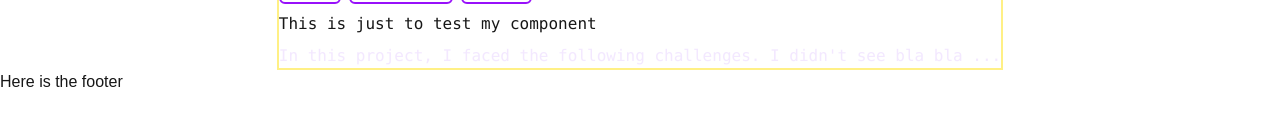
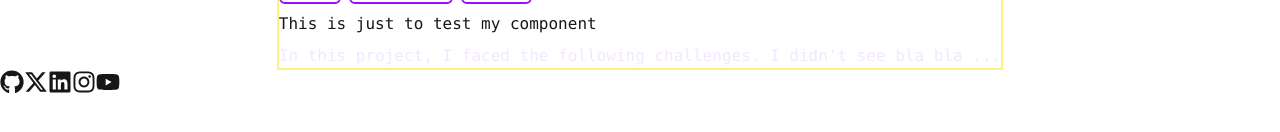
Before and after one commit to Qayyax/portfolio, a Next.js app: page / in a window 1280 px wide. Shown: the part 590-722 px from the top of the page. Built offline with nearby package versions, Linux system fonts and the light colour scheme; a web font is replaced by a local one.

Commit message:
added icons for ig, yt, github, linkedin, x,

```diff
--- /dev/null
+++ b/app/_ui/components/icons/social-icons.tsx
@@ -0,0 +1,14 @@
+import { IconType } from "react-icons";
+
+type Props = {
+  icon: IconType;
+  to: string;
+};
+
+export default function SocialIcon({ icon: Icon, to }: Props) {
+  return (
+    <a href={to} target="_blank">
+      <Icon className="text-2xl" />
+    </a>
+  );
+}
--- a/app/_ui/layout/footer.tsx
+++ b/app/_ui/layout/footer.tsx
@@ -1,9 +1,57 @@
 // TODO:
 // - Icon links to :
-// - [] Github, linked in, x, gmail
+// - [x] Github, linked in, x, gmail, youtube
 // - [] my name at the center of the footer
 // - [] Buy me coffe icon
 //   - [] https://coff.ee/qayyax
+
+import SocialIcon from "../components/icons/social-icons";
+
+import { FaYoutube as Youtube } from "react-icons/fa6";
+import { FaGithub as Github } from "react-icons/fa";
+import { FaLinkedin as LinkedIn } from "react-icons/fa6";
+import { FaXTwitter as Twitter } from "react-icons/fa6";
+import { FaInstagram as Instagram } from "react-icons/fa6";
+
+const links = {
+  youtube: {
+    title: "Youtube",
+    link: "https://www.youtube.com/@TifeLogs",
+    icon: Youtube,
+  },
+  gitHub: {
+    title: "GitHub",
+    link: "https://www.github.com/qayyax",
+    icon: Github,
+  },
+  linkedIn: {
+    title: "LinkedIn",
+    link: "https://www.linkedin.com/in/tife-olatunji-b12729296/",
+    description: "Send me a message here :)",
+    icon: LinkedIn,
+  },
+  instagram: {
+    title: "Instagram",
+    link: "https://www.instagram.com/tife_len/",
+    icon: Instagram,
+    description: "I post art and random things, chat with me here",
+  },
+  twitter: {
+    title: "X / Twitter",
+    link: "https://x.com/qayyax",
+    icon: Twitter,
+    description: "I only post when I make something",
+  },
+};
+
 export default function Footer() {
-  return <footer>Here is the footer</footer>;
+  return (
+    <footer className="flex">
+      <SocialIcon to={links.gitHub.link} icon={links.gitHub.icon} />
+      <SocialIcon to={links.twitter.link} icon={links.twitter.icon} />
+      <SocialIcon to={links.linkedIn.link} icon={links.linkedIn.icon} />
+      <SocialIcon to={links.instagram.link} icon={links.instagram.icon} />
+      <SocialIcon to={links.youtube.link} icon={links.youtube.icon} />
+    </footer>
+  );
 }
```
